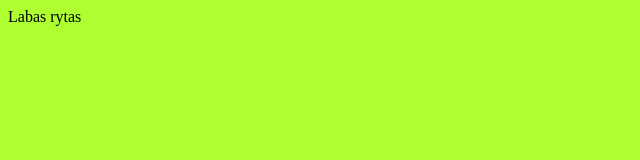
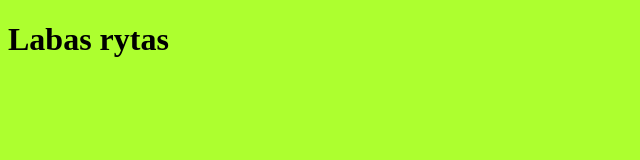
Before and after one commit to Karolis44/gitctestas, a plain HTML site: page index.html in a window 1280 px wide. Shown: the whole page, without its empty margins (0-640 px from the left). Drawn offline with Linux system fonts and the light colour scheme.

Commit message:
uptodate

```diff
--- a/index.html
+++ b/index.html
@@ -5,9 +5,11 @@
     <meta name="viewport" content="width=device-width, initial-scale=1.0">
     <link rel="stylesheet" href="style.css">
     <title>Document</title>
-    Labas rytas
+
 </head>
 <body>
+    <h1>Labas rytas</h1>
+
 
 </body>
 </html>
```
